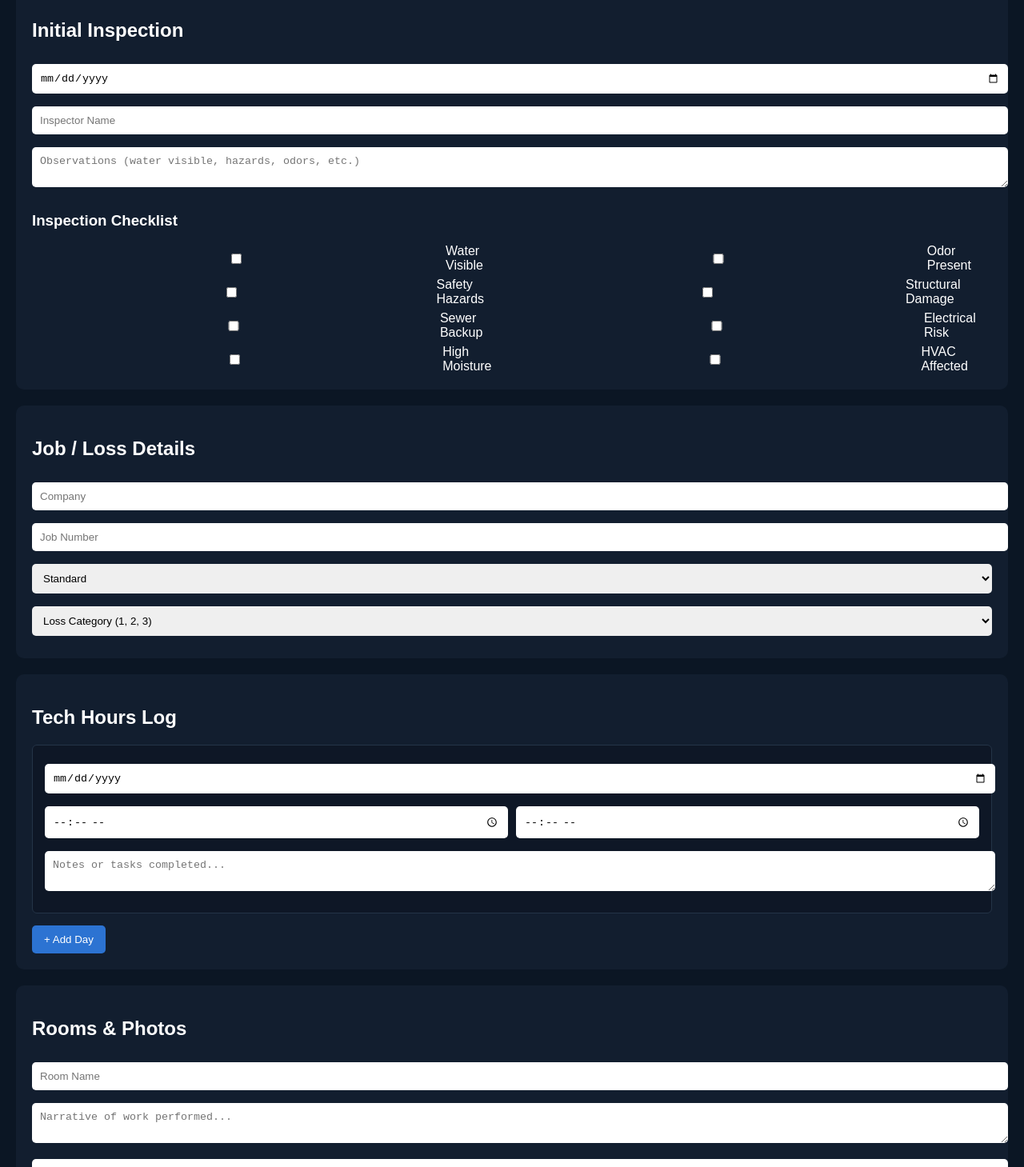
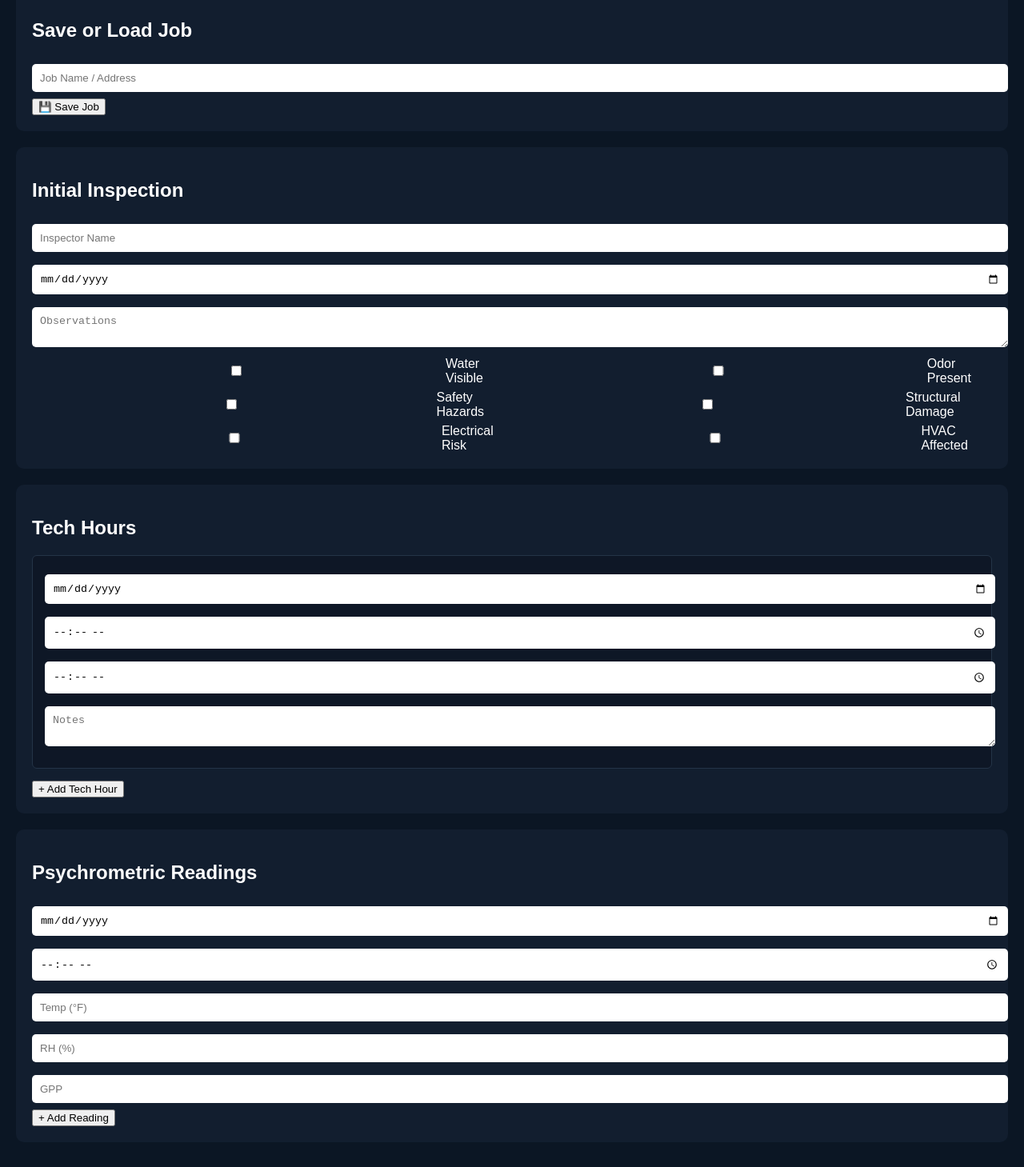
Before and after one commit to rookec2335-dev/mitigation-ai-suite-live, a React (Create React App) app in the folder client/: page / in a window 1280 px wide. Shown: the part 300-1759 px from the top of the page at 80% size. Built offline with nearby package versions, Linux system fonts and the light colour scheme.

Commit message:
Update App.js

```diff
--- a/client/src/App.js
+++ b/client/src/App.js
@@ -1,90 +1,176 @@
-import React, { useState } from 'react';
+import React, { useState, useEffect } from 'react';
 import './styles.css';
 
 function App() {
-  // Initial Inspection
-  const [inspectionDate, setInspectionDate] = useState('');
-  const [inspectorName, setInspectorName] = useState('');
-  const [observations, setObservations] = useState('');
-  const [inspectionChecklist, setInspectionChecklist] = useState([]);
+  // =========================
+  // LOAD SAVED JOBS ON START
+  // =========================
+  const [savedJobs, setSavedJobs] = useState([]);
+  const [jobName, setJobName] = useState("");
+
+  useEffect(() => {
+    const jobs = JSON.parse(localStorage.getItem('mitigationJobs')) || [];
+    setSavedJobs(jobs);
+  }, []);
+
+  const saveJob = () => {
+    if (!jobName) return alert("Enter a job name first!");
+
+    const jobData = {
+      jobName,
+      timestamp: new Date().toISOString(),
+      inspection,
+      techHours,
+      rooms,
+      psychroReadings,
+    };
+
+    const updatedJobs = [...savedJobs, jobData];
+    localStorage.setItem('mitigationJobs', JSON.stringify(updatedJobs));
+    setSavedJobs(updatedJobs);
+    alert("Job Saved!");
+  };
+
+  const loadJob = (job) => {
+    setInspection(job.inspection);
+    setTechHours(job.techHours);
+    setRooms(job.rooms);
+    setPsychroReadings(job.psychroReadings);
+    alert("Job Loaded!");
+  };
+
+  // =========================
+  // INITIAL INSPECTION
+  // =========================
+  const [inspection, setInspection] = useState({
+    inspector: '',
+    inspectionDate: '',
+    observations: '',
+    checklist: []
+  });
 
   const checklistItems = [
-    'Water Visible',
-    'Odor Present',
-    'Safety Hazards',
-    'Structural Damage',
-    'Sewer Backup',
-    'Electrical Risk',
-    'High Moisture',
-    'HVAC Affected'
+    'Water Visible', 'Odor Present', 'Safety Hazards',
+    'Structural Damage', 'Electrical Risk', 'HVAC Affected'
   ];
 
-  const toggleChecklistItem = (item) => {
-    setInspectionChecklist((prev) =>
-      prev.includes(item) ? prev.filter((i) => i !== item) : [...prev, item]
-    );
+  const toggleChecklist = (item) => {
+    setInspection((prev) => ({
+      ...prev,
+      checklist: prev.checklist.includes(item)
+        ? prev.checklist.filter(i => i !== item)
+        : [...prev.checklist, item]
+    }));
   };
 
-  // Job/Loss Details
-  const [company, setCompany] = useState('');
-  const [jobNumber, setJobNumber] = useState('');
-  const [lossType, setLossType] = useState('Standard');
-  const [lossCategory, setLossCategory] = useState('');
+  // =========================
+  // TECH HOURS
+  // =========================
+  const [techHours, setTechHours] = useState([{ date: '', in: '', out: '', notes: '' }]);
 
-  // Tech Hours Section
-  const [techHours, setTechHours] = useState([
-    { date: '', timeIn: '', timeOut: '', notes: '' }
+  const addTechHour = () => {
+    setTechHours([...techHours, { date: '', in: '', out: '', notes: '' }]);
+  };
+
+  const updateTechHour = (idx, field, value) => {
+    const newHours = [...techHours];
+    newHours[idx][field] = value;
+    setTechHours(newHours);
+  };
+
+  // =========================
+  // ROOMS
+  // =========================
+  const [rooms, setRooms] = useState([{ name: '', narrative: '', dryLog: '' }]);
+
+  const addRoom = () => setRooms([...rooms, { name: '', narrative: '', dryLog: '' }]);
+
+  const updateRoom = (idx, field, value) => {
+    const updated = [...rooms];
+    updated[idx][field] = value;
+    setRooms(updated);
+  };
+
+  // =========================
+  // PSYCHROMETRIC TABLE
+  // =========================
+  const [psychroReadings, setPsychroReadings] = useState([
+    { date: '', time: '', temp: '', rh: '', gpp: '' }
   ]);
 
-  const addTechHour = () => {
-    setTechHours([...techHours, { date: '', timeIn: '', timeOut: '', notes: '' }]);
+  const addReading = () => {
+    setPsychroReadings([...psychroReadings, { date: '', time: '', temp: '', rh: '', gpp: '' }]);
   };
 
-  const updateTechHour = (index, field, value) => {
-    const updated = [...techHours];
-    updated[index][field] = value;
-    setTechHours(updated);
+  const updateReading = (idx, field, value) => {
+    const newReadings = [...psychroReadings];
+    newReadings[idx][field] = value;
+    setPsychroReadings(newReadings);
   };
 
-  // Rooms & Photos
-  const [rooms, setRooms] = useState([
-    { name: '', photos: [], narrative: '', dryLog: '' }
-  ]);
-
-  const addRoom = () => {
-    setRooms([...rooms, { name: '', photos: [], narrative: '', dryLog: '' }]);
-  };
-
-  const updateRoom = (index, field, value) => {
-    const updatedRooms = [...rooms];
-    updatedRooms[index][field] = value;
-    setRooms(updatedRooms);
-  };
-
+  // =========================
+  // RENDER
+  // =========================
   return (
     <div className="container">
-      {/* HEADER */}
       <header>
-        <img src="/WaterCleanUpLogoFinal.png" alt="Logo" className="company-logo" />
+        <img src="/WaterCleanUpLogoFinal.png" className="company-logo" alt="Logo"/>
         <h1>Mitigation Supervisor Console</h1>
-        <p>Professional Insurance Format • Field Ready</p>
+        <p>Insurance Ready • Tech Friendly</p>
       </header>
 
-      {/* INITIAL INSPECTION */}
+      {/* SAVE / LOAD JOBS */}
+      <section className="card">
+        <h2>Save or Load Job</h2>
+        <input
+          type="text"
+          placeholder="Job Name / Address"
+          value={jobName}
+          onChange={(e) => setJobName(e.target.value)}
+        />
+        <button onClick={saveJob}>💾 Save Job</button>
+
+        {savedJobs.length > 0 && (
+          <>
+            <h3>Load Previous Job</h3>
+            <select onChange={(e) => loadJob(JSON.parse(e.target.value))}>
+              <option value="">Select a job...</option>
+              {savedJobs.map((job, i) => (
+                <option key={i} value={JSON.stringify(job)}>
+                  {job.jobName} — {new Date(job.timestamp).toLocaleDateString()}
+                </option>
+              ))}
+            </select>
+          </>
+        )}
+      </section>
+
+      {/* INSPECTION SECTION */}
       <section className="card">
         <h2>Initial Inspection</h2>
-        <input type="date" placeholder="mm/dd/yyyy" value={inspectionDate} onChange={(e) => setInspectionDate(e.target.value)} />
-        <input type="text" placeholder="Inspector Name" value={inspectorName} onChange={(e) => setInspectorName(e.target.value)} />
-        <textarea placeholder="Observations (water visible, hazards, odors, etc.)" value={observations} onChange={(e) => setObservations(e.target.value)}></textarea>
-
-        <h3>Inspection Checklist</h3>
+        <input
+          type="text"
+          placeholder="Inspector Name"
+          value={inspection.inspector}
+          onChange={(e) => setInspection({ ...inspection, inspector: e.target.value })}
+        />
+        <input
+          type="date"
+          value={inspection.inspectionDate}
+          onChange={(e) => setInspection({ ...inspection, inspectionDate: e.target.value })}
+        />
+        <textarea
+          placeholder="Observations"
+          value={inspection.observations}
+          onChange={(e) => setInspection({ ...inspection, observations: e.target.value })}
+        />
         <div className="checklist-grid">
-          {checklistItems.map((item, index) => (
-            <label key={index} className="check-item">
+          {checklistItems.map((item) => (
+            <label key={item} className="check-item">
               <input
                 type="checkbox"
-                checked={inspectionChecklist.includes(item)}
-                onChange={() => toggleChecklistItem(item)}
+                checked={inspection.checklist.includes(item)}
+                onChange={() => toggleChecklist(item)}
               />
               {item}
             </label>
@@ -92,53 +178,33 @@ function App() {
         </div>
       </section>
 
-      {/* JOB / LOSS DETAILS */}
+      {/* TECH HOURS */}
       <section className="card">
-        <h2>Job / Loss Details</h2>
-        <input type="text" placeholder="Company" value={company} onChange={(e) => setCompany(e.target.value)} />
-        <input type="text" placeholder="Job Number" value={jobNumber} onChange={(e) => setJobNumber(e.target.value)} />
-
-        <select value={lossType} onChange={(e) => setLossType(e.target.value)}>
-          <option value="Standard">Standard</option>
-          <option value="Emergency">Emergency</option>
-          <option value="Sewer">Sewer</option>
-        </select>
-
-        <select value={lossCategory} onChange={(e) => setLossCategory(e.target.value)}>
-          <option value="">Loss Category (1, 2, 3)</option>
-          <option value="Cat 1">Cat 1</option>
-          <option value="Cat 2">Cat 2</option>
-          <option value="Cat 3">Cat 3</option>
-        </select>
+        <h2>Tech Hours</h2>
+        {techHours.map((hour, i) => (
+          <div key={i} className="tech-card">
+            <input type="date" value={hour.date} onChange={(e) => updateTechHour(i, 'date', e.target.value)} />
+            <input type="time" value={hour.in} onChange={(e) => updateTechHour(i, 'in', e.target.value)} />
+            <input type="time" value={hour.out} onChange={(e) => updateTechHour(i, 'out', e.target.value)} />
+            <textarea placeholder="Notes" value={hour.notes} onChange={(e) => updateTechHour(i, 'notes', e.target.value)} />
+          </div>
+        ))}
+        <button onClick={addTechHour}>+ Add Tech Hour</button>
       </section>
 
-      {/* TECH HOURS SECTION */}
+      {/* PSYCHROMETRIC TABLE */}
       <section className="card">
-        <h2>Tech Hours Log</h2>
-        {techHours.map((entry, index) => (
-          <div key={index} className="tech-card">
-            <input type="date" value={entry.date} onChange={(e) => updateTechHour(index, 'date', e.target.value)} />
-            <div className="time-row">
-              <input type="time" value={entry.timeIn} onChange={(e) => updateTechHour(index, 'timeIn', e.target.value)} />
-              <input type="time" value={entry.timeOut} onChange={(e) => updateTechHour(index, 'timeOut', e.target.value)} />
-            </div>
-            <textarea placeholder="Notes or tasks completed..." value={entry.notes} onChange={(e) => updateTechHour(index, 'notes', e.target.value)} />
+        <h2>Psychrometric Readings</h2>
+        {psychroReadings.map((r, i) => (
+          <div key={i} className="psychro-row">
+            <input type="date" value={r.date} onChange={(e) => updateReading(i, 'date', e.target.value)} />
+            <input type="time" value={r.time} onChange={(e) => updateReading(i, 'time', e.target.value)} />
+            <input type="text" placeholder="Temp (°F)" value={r.temp} onChange={(e) => updateReading(i, 'temp', e.target.value)} />
+            <input type="text" placeholder="RH (%)" value={r.rh} onChange={(e) => updateReading(i, 'rh', e.target.value)} />
+            <input type="text" placeholder="GPP" value={r.gpp} onChange={(e) => updateReading(i, 'gpp', e.target.value)} />
           </div>
         ))}
-        <button className="add-room-btn" onClick={addTechHour}>+ Add Day</button>
-      </section>
-
-      {/* ROOMS SECTION */}
-      <section className="card">
-        <h2>Rooms & Photos</h2>
-        {rooms.map((room, index) => (
-          <div key={index} className="room-card">
-            <input type="text" placeholder="Room Name" value={room.name} onChange={(e) => updateRoom(index, 'name', e.target.value)} />
-            <textarea placeholder="Narrative of work performed..." value={room.narrative} onChange={(e) => updateRoom(index, 'narrative', e.target.value)} />
-            <textarea placeholder="Dry Log (Day 1, Day 2, Temp, RH, etc.)" value={room.dryLog} onChange={(e) => updateRoom(index, 'dryLog', e.target.value)} />
-          </div>
-        ))}
-        <button className="add-room-btn" onClick={addRoom}>+ Add Room</button>
+        <button onClick={addReading}>+ Add Reading</button>
       </section>
     </div>
   );
```
